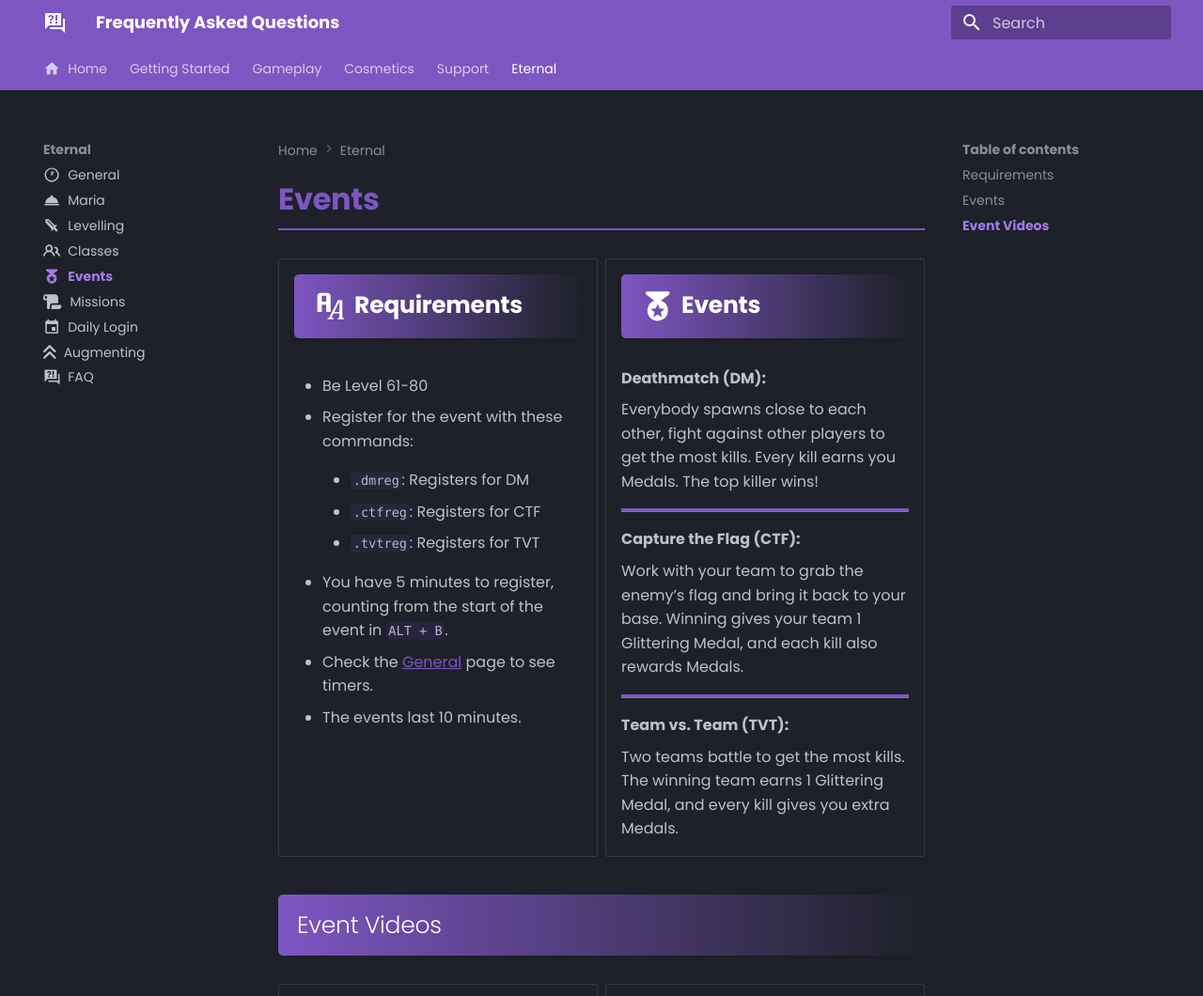
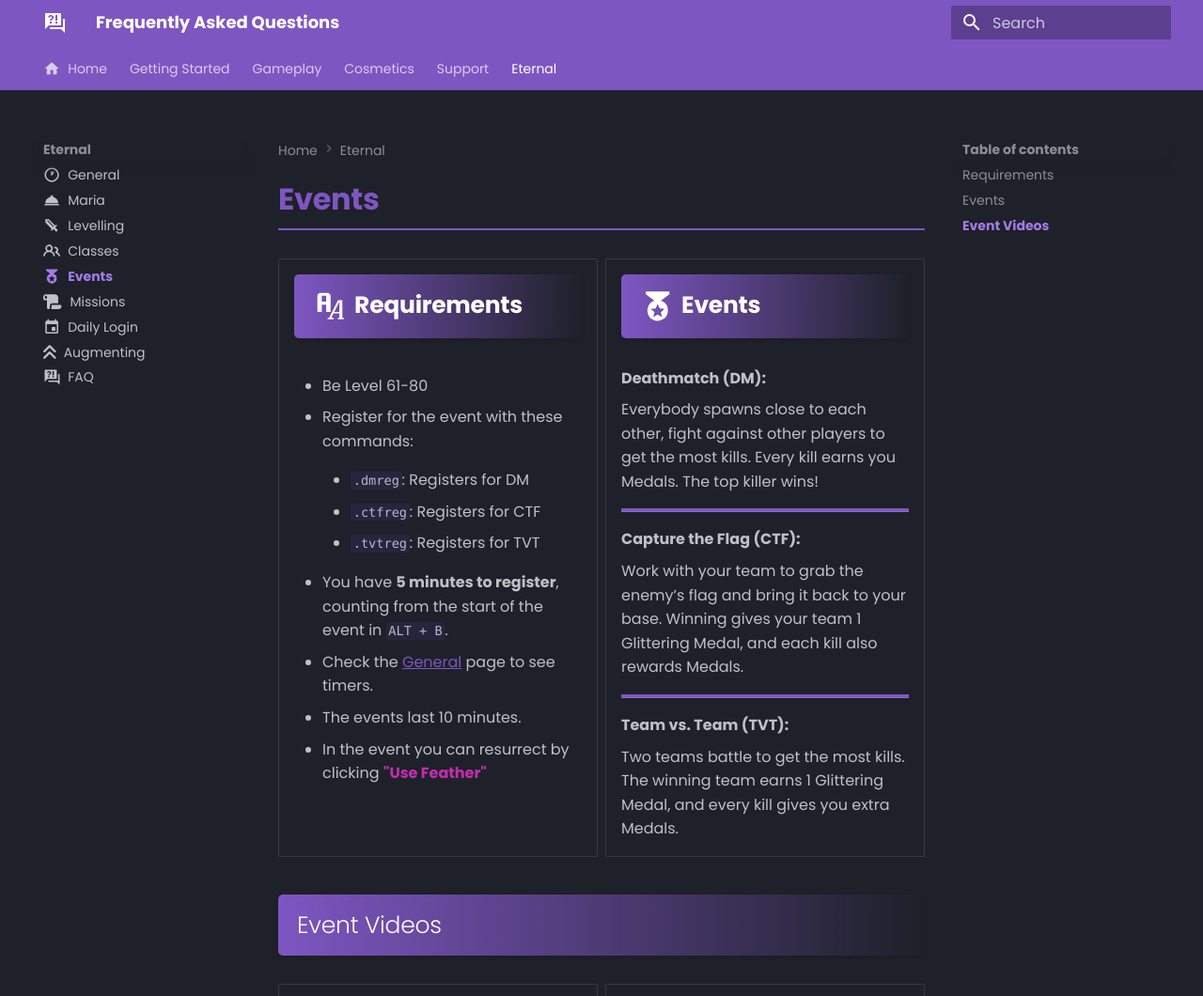
Before and after one commit to tab1-web/faq, an MkDocs documentation site: the page built from docs/eternal/events.md, in a window 1280 px wide and 1383 px high, cut to the strip 0-1060 px from the top of the window. Shown: the whole strip at 94% size. Built offline with MkDocs 1.6.1 and Material for MkDocs 9.7.7, drawn with Linux system fonts in a browser that asks for light colours; some web fonts are replaced.

Commit message:
adjusting styles and adding font weight to event page

```diff
--- a/docs/eternal/events.md
+++ b/docs/eternal/events.md
@@ -24,11 +24,13 @@ hr {
 
         - `.tvtreg`: Registers for TVT
 
-    - You have 5 minutes to register, counting from the start of the event in `ALT + B`.
+    - You have **5 minutes to register**, counting from the start of the event in `ALT + B`.
 
     - Check the [General](/faq/eternal/general) page to see timers.
 
     - The events last 10 minutes.
+
+    - In the event you can resurrect by clicking **"Use Feather"**{style="color:rgb(195, 46, 173);"}
 
 
 
```
